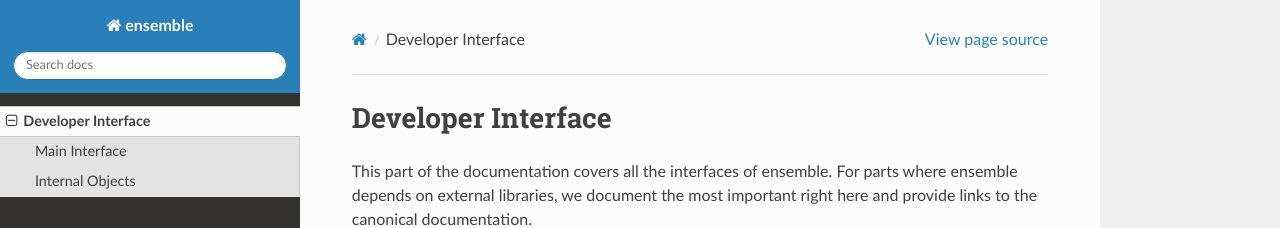
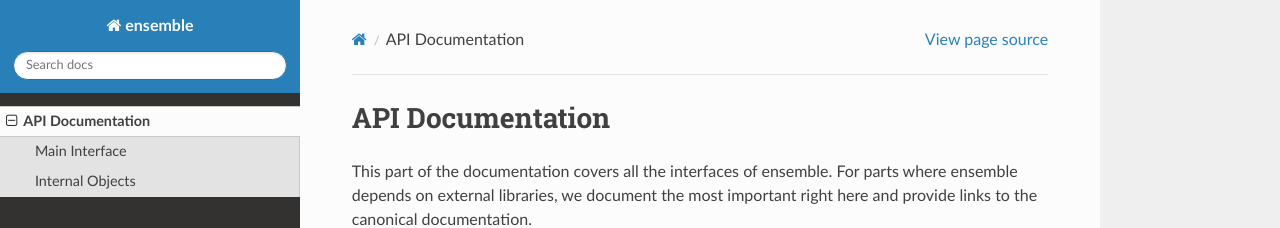
Before and after one commit to sarthfrey/ensemble, a Sphinx documentation site: the page built from docs/api.rst, in a window 1280 px wide and 1201 px high. Shown: the top 228 px of the window. Built offline with Sphinx 7.4.7 and the Read the Docs theme 2.0.0, drawn with Linux system fonts in a browser that asks for light colours; some of the changed lines change nothing that is shown.

Commit message:
final doc touches

```diff
--- a/docs/api.rst
+++ b/docs/api.rst
@@ -1,6 +1,6 @@
 .. _api:
 
-Developer Interface
+API Documentation
 ===================
 
 .. module:: ensemble
@@ -15,12 +15,12 @@
 
 All of ensemble's functionality can be accessed by these objects.
 
-.. autoclass:: ensemble.Ensemble
-.. autofunction:: ensemble.child
+.. autoclass:: Ensemble
+.. autofunction:: child
 
 Internal Objects
 --------------
 
-.. autoclass:: ensemble.model.Model
-.. autoclass:: ensemble.graph.Graph
-.. autoclass:: ensemble.node.Node
+.. autoclass:: model.Model
+.. autoclass:: graph.Graph
+.. autoclass:: node.Node
```
